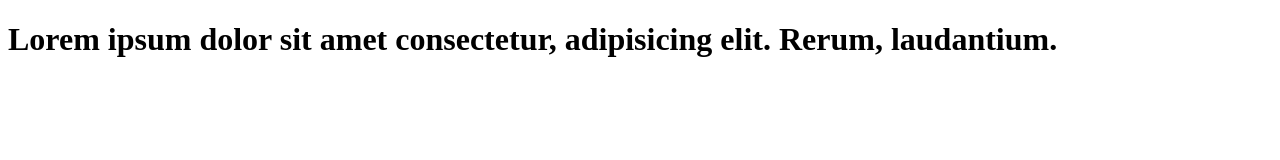
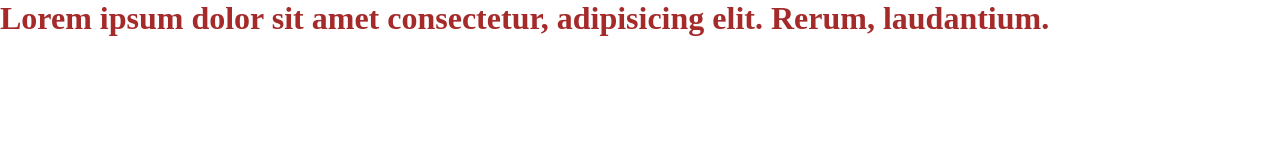
Before and after one commit to AmanLucifer/AmanLucifer, a plain HTML site: page index.html in a window 1280 px wide. Drawn offline with Linux system fonts and the light colour scheme.

Commit message:
css updata

```diff
--- a/index.html
+++ b/index.html
@@ -3,6 +3,7 @@
 <head>
     <meta charset="UTF-8">
     <meta name="viewport" content="width=device-width, initial-scale=1.0">
+    <link rel="stylesheet" href="style.css">
     <title>Document</title>
 </head>
 <body>
--- /dev/null
+++ b/style.css
@@ -0,0 +1,8 @@
+*{
+    margin: 0;
+    padding: 0;
+}
+
+h1{
+    color: brown;
+}
```
